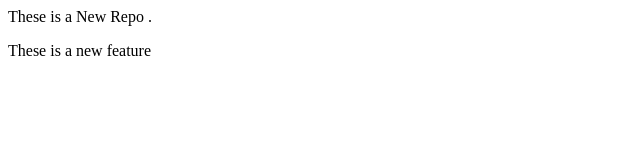
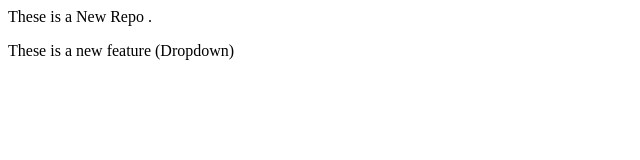
Before and after one commit to praneeth-jairam/localrepo, a plain HTML site: page index.html in a window 1280 px wide. Shown: the full height of the page, 0-640 px from the left. Drawn offline with Linux system fonts and the light colour scheme.

Commit message:
Add Dropdown

```diff
--- a/index.html
+++ b/index.html
@@ -1,2 +1,2 @@
 <p> These is a New Repo .</p>
-<p> These is a new feature </p>
+<p> These is a new feature (Dropdown) </p>
```
